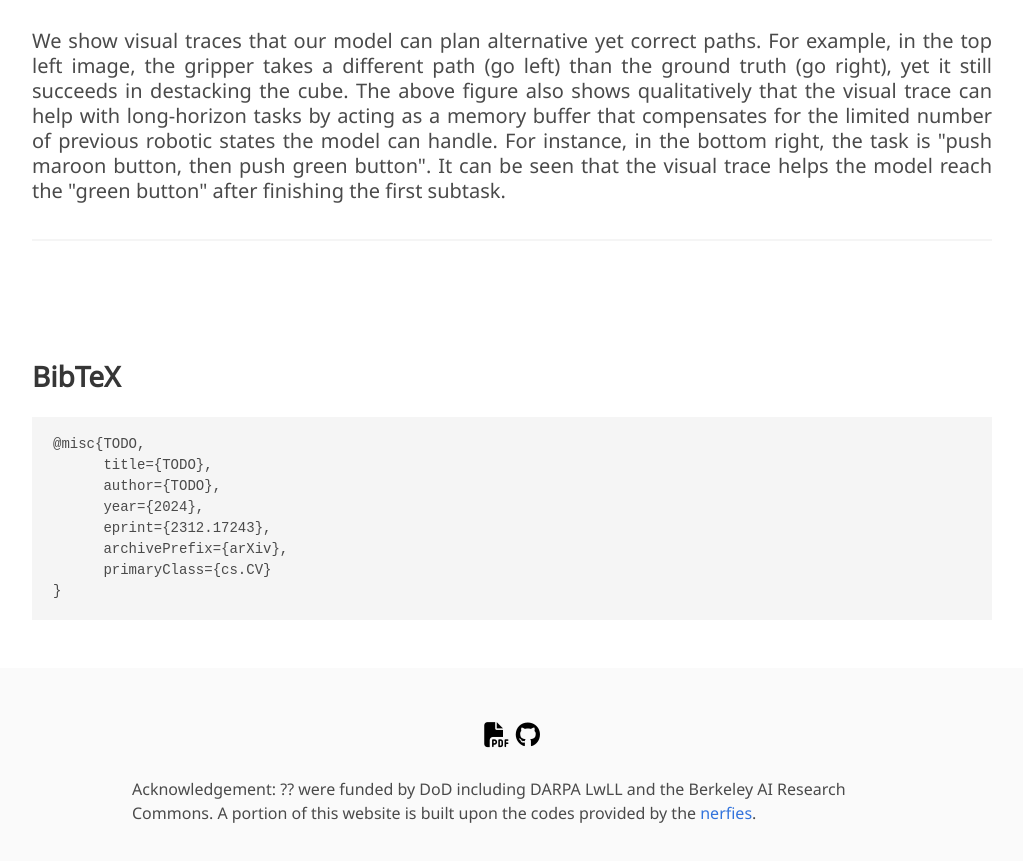
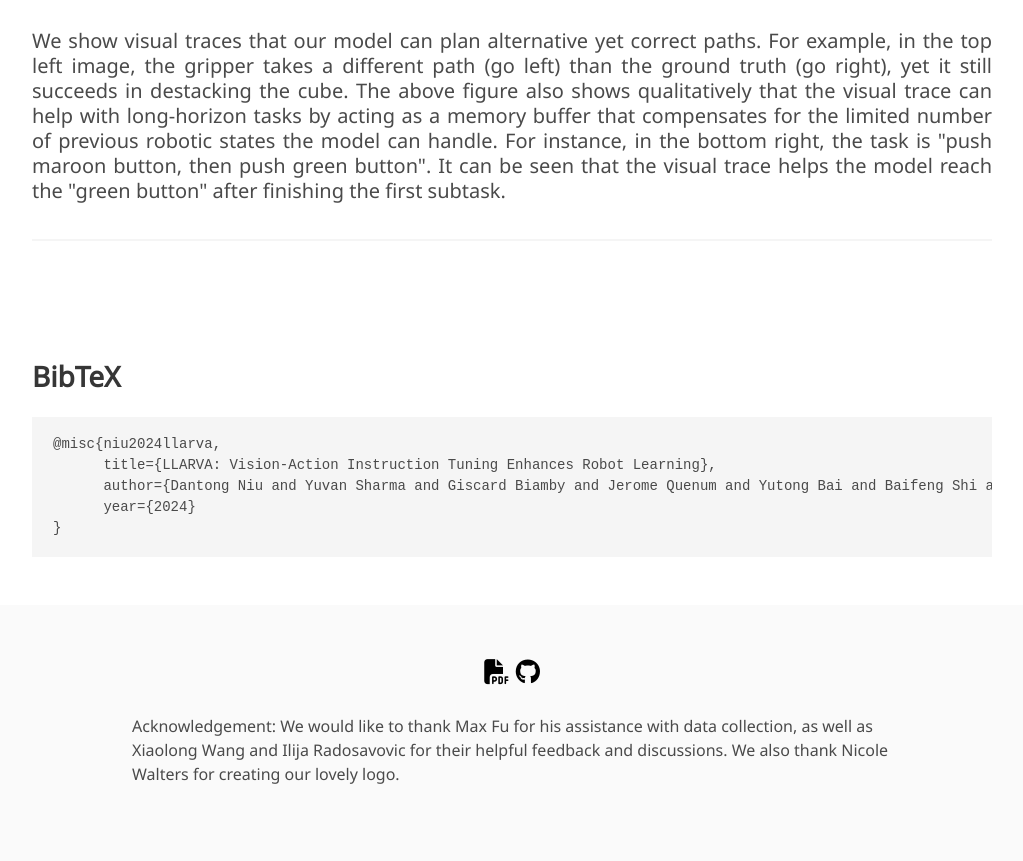
Before and after one commit to llarva24/llarva24.github.io, a plain HTML site: page index.html in a window 1280 px wide. Shown: the part 5786-6647 px from the top of the page, without its empty margins (128-1151 px from the left). Drawn offline with nearby package versions, Linux system fonts and the light colour scheme; some icons are missing; a web font is replaced by a local one.

Commit message:
Update index.html

```diff
--- a/index.html
+++ b/index.html
@@ -496,13 +496,10 @@
 <section class="section" id="BibTeX">
   <div class="container is-max-desktop content">
     <h2 class="title">BibTeX</h2>
-    <pre><code>@misc{TODO,
-      title={TODO},
-      author={TODO},
-      year={2024},
-      eprint={2312.17243},
-      archivePrefix={arXiv},
-      primaryClass={cs.CV}
+    <pre><code>@misc{niu2024llarva,
+      title={LLARVA: Vision-Action Instruction Tuning Enhances Robot Learning},
+      author={Dantong Niu and Yuvan Sharma and Giscard Biamby and Jerome Quenum and Yutong Bai and Baifeng Shi and Trevor Darrell and Roei Herzig},
+      year={2024}
 }</code></pre>
   </div>
 </section>
@@ -524,7 +521,7 @@
       <div class="column is-8">
         <div class="content">
           <p>
-            Acknowledgement: ?? were funded by DoD including DARPA LwLL and the Berkeley AI Research Commons. A portion of this website is built upon the codes provided by the <a href="https://github.com/nerfies/nerfies.github.io">nerfies</a>.
+            Acknowledgement: We would like to thank Max Fu for his assistance with data collection, as well as Xiaolong Wang and Ilija Radosavovic for their helpful feedback and discussions. We also thank Nicole Walters for creating our lovely logo.
           </p>
         </div>
       </div>
```
